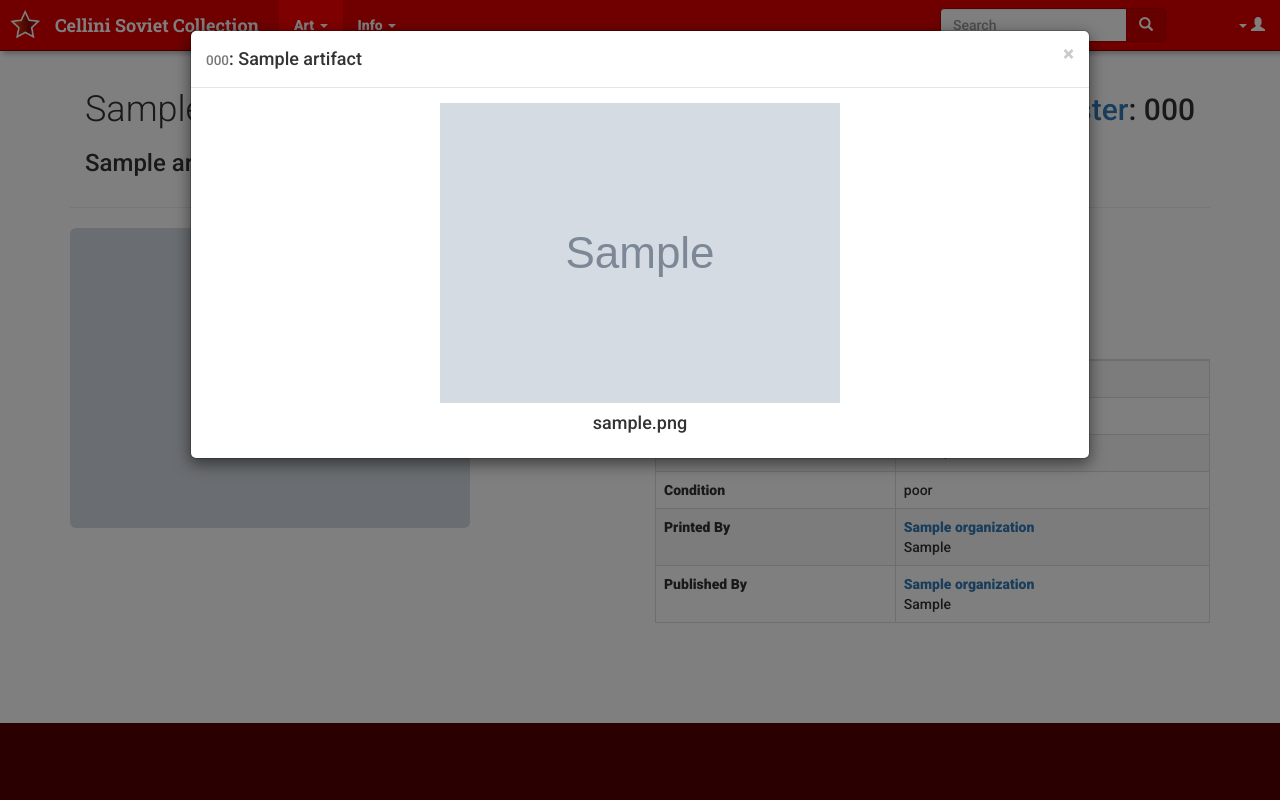
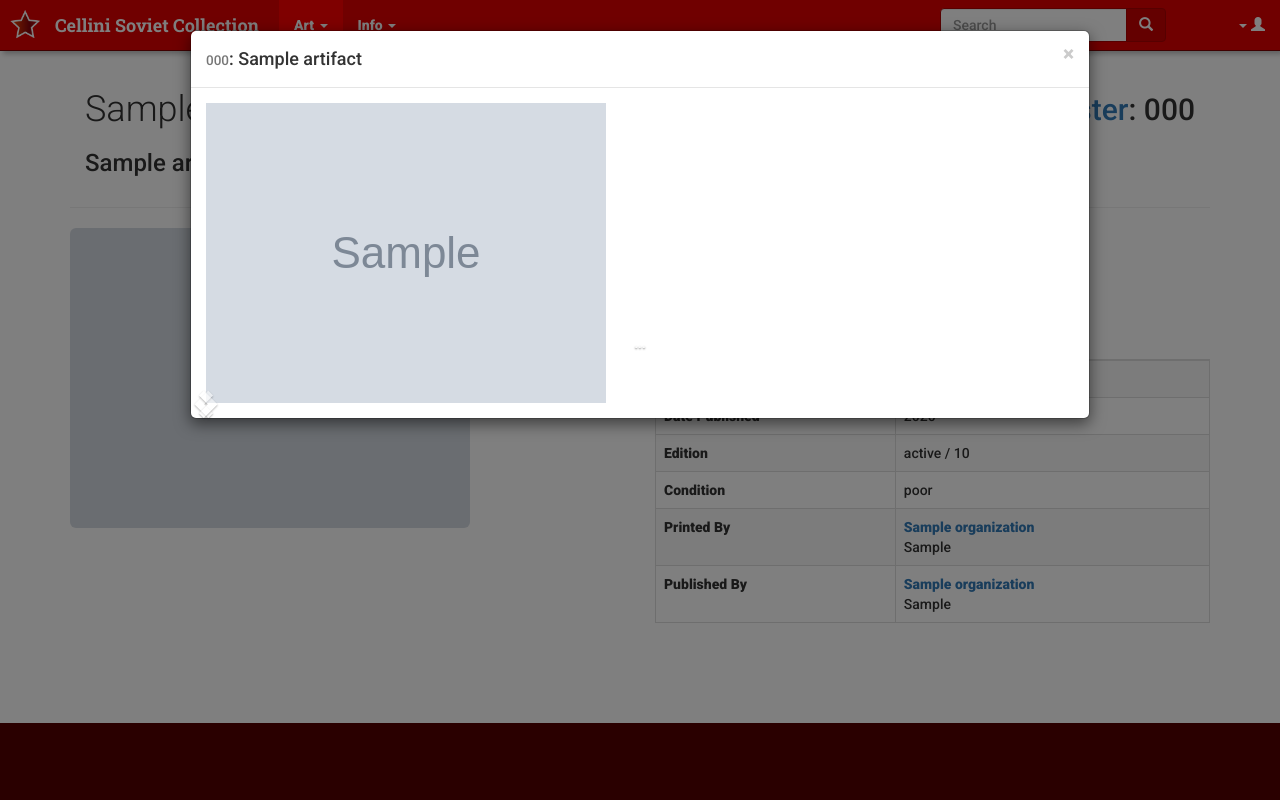
Before and after one commit to berryworkshop/artcase, a Django app: page /collection/artifacts/000/ in a window 1280 px wide, after a click that opens the changed part. Run offline with Django 3.2, Linux system fonts and the light colour scheme; tables that the repository leaves empty hold one stand-in row (values such as "Sample post"); grey boxes marked "Sample" are stand-in pictures; parts of the project's set-up code (start-up, migrations or seed data) failed here and were passed over; some libraries are stand-ins or nearby versions.

Commit message:
Making some progress on the image carousel.

```diff
--- a/artcase/artcase/static/artcase/css/base.css
+++ b/artcase/artcase/static/artcase/css/base.css
@@ -61,6 +61,11 @@ h5, h6 {
     font-size: 2em;
 }
 
+a.thumbnail.active,
+a.thumbnail:focus,
+a.thumbnail:hover {
+    border-color: red;
+}
 
 .slide_bg {
     position: absolute;
@@ -80,6 +85,22 @@ h5, h6 {
     background: linear-gradient(to bottom,  rgba(0,0,0,0.75) 0%,rgba(0,0,0,0) 100%); /* W3C */
     filter: progid:DXImageTransform.Microsoft.gradient( startColorstr='#bf000000', endColorstr='#00000000',GradientType=0 ); /* IE6-9 */
 
+}
+
+.slide_title:hover + * + .slide_bg,
+.slide_title:active + * + .slide_bg,
+.slide_title:hover + .slide_bg,
+.slide_title:active + .slide_bg,
+.slide_bg:hover,
+.slide_bg:active {
+    /* Permalink - use to edit and share this gradient: http://colorzilla.com/gradient-editor/#ff0000+0,ff0000+100&amp;0.75+0,0+100 */
+    background: -moz-linear-gradient(top,  rgba(255,0,0,0.75) 0%, rgba(255,0,0,0) 100%); /* FF3.6+ */
+    background: -webkit-gradient(linear, left top, left bottom, color-stop(0%,rgba(255,0,0,0.75)), color-stop(100%,rgba(255,0,0,0))); /* Chrome,Safari4+ */
+    background: -webkit-linear-gradient(top,  rgba(255,0,0,0.75) 0%,rgba(255,0,0,0) 100%); /* Chrome10+,Safari5.1+ */
+    background: -o-linear-gradient(top,  rgba(255,0,0,0.75) 0%,rgba(255,0,0,0) 100%); /* Opera 11.10+ */
+    background: -ms-linear-gradient(top,  rgba(255,0,0,0.75) 0%,rgba(255,0,0,0) 100%); /* IE10+ */
+    background: linear-gradient(to bottom,  rgba(255,0,0,0.75) 0%,rgba(255,0,0,0) 100%); /* W3C */
+    filter: progid:DXImageTransform.Microsoft.gradient( startColorstr='#bfff0000', endColorstr='#00ff0000',GradientType=0 ); /* IE6-9 */
 }
 
 
@@ -223,3 +244,14 @@ h5, h6 {
 #description_tab {
     padding: 1em;
 }
+
+/* MODAL */
+
+
+.modal {
+    max-height: 95%;
+}
+
+.modal-body {
+    height: 100%;
+}
--- a/artcase/artcase/templates/artcase/artifact.html
+++ b/artcase/artcase/templates/artcase/artifact.html
@@ -27,7 +27,9 @@
         {% if object.artifactimage_set.all|length > 1 %}
         <div id="pic_chooser">
             {% for image in object.artifactimage_set.all %}
+                {% if forloop.counter > 1 %}
                 <a class="thumbnail col-xs-3"><img src="{{ MEDIA_URL }}{{ image.get_file }}" /></a>
+                {% endif %}
             {% endfor %}
         </div>
         {% endif %}
@@ -161,41 +163,35 @@
                 </div>
                 <div class="modal-body">
 
-                    <div id="modal_carousel" class="carousel slide" data-ride="carousel" data-interval="">
-
-                        <div class="carousel-inner text-center">
-                            {% if object.artifactimage_set.all %}
+                    <div id="carousel-example-generic" class="carousel slide" data-ride="carousel">
+                    <!-- Indicators -->
+                    <ol class="carousel-indicators">
+                        <li data-target="#carousel-example-generic" data-slide-to="0" class="active"></li>
+                        <li data-target="#carousel-example-generic" data-slide-to="1"></li>
+                        <li data-target="#carousel-example-generic" data-slide-to="2"></li>
+                    </ol>
+                    <!-- Wrapper for slides -->
+                    <div class="carousel-inner" role="listbox">
                         {% for image in object.artifactimage_set.all %}
                         <div class="item {% if forloop.first %}active{% endif %}">
-                                        <img src="{{ MEDIA_URL }}{{ image.get_file }}" class="modal_img center-block" />
-                                        <div class="modal_caption">
-                                            <h4>{{ image.filename }}</h4>
+                            <img src="{{ MEDIA_URL }}{{ image.get_file }}" >
+                            <div class="carousel-caption">
+                                ...
                             </div>
                         </div>
                         {% endfor %}
-                            {% else %}
-                                <img src="http://placehold.it/600x600" alt="..." class="modal_img center-block active" />
-                                <div class="modal_caption">
-                                    <h4><small>This artifact does not have any photographs.</small></h4>
                     </div>
-                            {% endif %}
-                        </div>
-
-                        {% if object.artifactimage_set.all|length > 1 %}
                     <!-- Controls -->
-                        <a class="left carousel-control" href="#modal_carousel" data-slide="prev">
-                            <span class="glyphicon glyphicon-chevron-left"></span>
+                    <a class="left carousel-control" href="#carousel-example-generic" role="button" data-slide="prev">
+                        <span class="glyphicon glyphicon-chevron-left" aria-hidden="true"></span>
+                        <span class="sr-only">Previous</span>
                     </a>
-                        <a class="right carousel-control" href="#modal_carousel" data-slide="next">
-                            <span class="glyphicon glyphicon-chevron-right"></span>
+                    <a class="right carousel-control" href="#carousel-example-generic" role="button" data-slide="next">
+                        <span class="glyphicon glyphicon-chevron-right" aria-hidden="true"></span>
+                        <span class="sr-only">Next</span>
                     </a>
-                        {% endif %}
                     </div>
                 </div>
-                <!--<div class="modal-footer">
-                    <button type="button" class="btn btn-default" data-dismiss="modal">Close</button>
-                    <button type="button" class="btn btn-primary">Save changes</button>
-                </div>-->
             </div><!-- /.modal-content -->
         </div><!-- /.modal-dialog -->
     </div><!-- /.modal -->
@@ -203,3 +199,15 @@
 
 
 {% endblock main %}
+
+
+<script>
+    $(window).ready(function() {
+
+        modal = $('.modal-content')
+
+
+
+    })
+
+</script>
--- a/artcase/artcase/templates/artcase/base.html
+++ b/artcase/artcase/templates/artcase/base.html
@@ -11,10 +11,10 @@
 
     {% block head_links %}
         <link rel="https://cdnjs.cloudflare.com/ajax/libs/normalize/3.0.2/normalize.min.css">
-        <link href='https://fonts.googleapis.com/css?family=Roboto:300,500,900&subset=latin,cyrillic' rel='stylesheet' type='text/css'>
-        <link href='https://fonts.googleapis.com/css?family=Roboto+Slab:400,700&subset=latin' rel='stylesheet' type='text/css'>
-        <link href="{% static 'lib/bootstrap-3.3.5-dist/css/bootstrap.min.css' %}" rel="stylesheet" type="text/css">
-        <link href="{% static 'artcase/css/base.css' %}" rel="stylesheet" type="text/css">
+        <link href='https://fonts.googleapis.com/css?family=Roboto:300,500,900&subset=latin,cyrillic' rel='stylesheet'>
+        <link href='https://fonts.googleapis.com/css?family=Roboto+Slab:400,700&subset=latin' rel='stylesheet'>
+        <link href="{% static 'lib/bootstrap-3.3.5-dist/css/bootstrap.min.css' %}" rel="stylesheet">
+        <link href="{% static 'artcase/css/base.css' %}" rel="stylesheet">
         <link rel="shortcut icon" href="{% static 'favicon.ico' %}">
     {% endblock head_links %}
 
```
Also changed, not shown: artcase/artcase/templates/artcase/includes/modal_artifact.html (added). Lines whose indentation alone changed are shown as unchanged.
